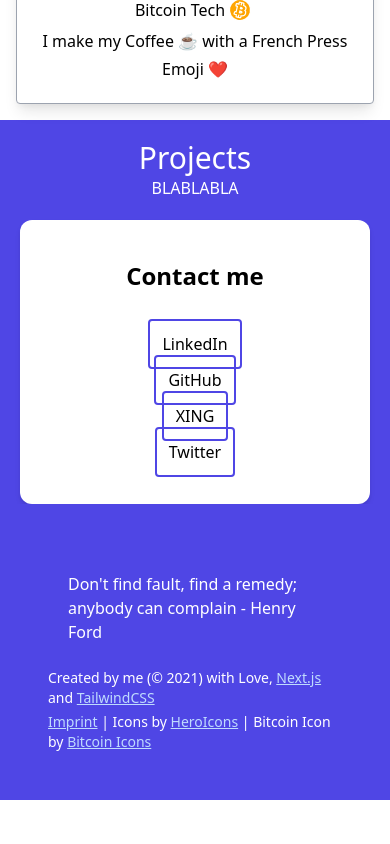
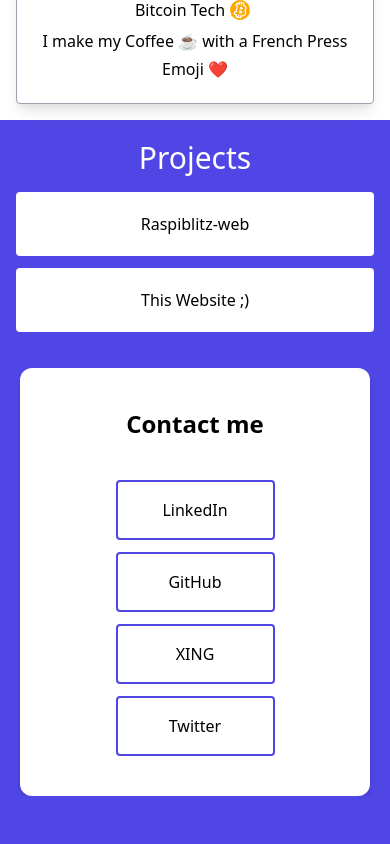
Before and after one commit to forsti0506/cstenglein.com, a Next.js app: page / in a window 390 px wide. Shown: the part 1800-2644 px from the top of the page. Before the commit the page ends 2600 px from the top, so only its background shows below. Built offline with nearby package versions, Linux system fonts and the light colour scheme.

Commit message:
work on projects, make contact buttons responsive

```diff
--- a/components/home-page/Contact.tsx
+++ b/components/home-page/Contact.tsx
@@ -4,38 +4,38 @@
 const Contact: FC = () => {
   return (
     <div className='bg-indigo-600'>
-      <section className='rounded-xl shadow-md bg-white text-black flex justify-center flex-col mx-5 xl:w-2/3 xl:mx-auto'>
+      <section className='flex flex-col justify-center mx-5 xl:w-2/3 xl:mx-auto rounded-xl shadow-md bg-white text-black'>
         <h4 className='my-10 text-2xl font-bold text-center'>Contact me</h4>
-        <ul className='list-none flex flex-col lg:flex-row items-center text-center justify-center pb-10 gap-3'>
-          <li>
-            <Link href='https://www.linkedin.com/in/christoph-tobias-stenglein-236453113/'>
-              <a className='contact-link' target='_blank' rel='noopener noreferrer'>
+        <article className='list-none flex flex-col lg:flex-row items-center text-center justify-center pb-10 px-4 gap-3'>
+          <Link href='https://www.linkedin.com/in/christoph-tobias-stenglein-236453113/' passHref>
+            <button className='contact-link'>
+              <a target='_blank' rel='noopener noreferrer'>
                 LinkedIn
               </a>
-            </Link>
-          </li>
-          <li>
-            <Link href='https://github.com/cstenglein'>
-              <a className='contact-link' target='_blank' rel='noopener noreferrer'>
+            </button>
+          </Link>
+          <Link href='https://github.com/cstenglein' passHref>
+            <button className='contact-link'>
+              <a target='_blank' rel='noopener noreferrer'>
                 GitHub
               </a>
-            </Link>
-          </li>
-          <li>
-            <Link href='https://www.xing.com/profile/ChristophTobias_Stenglein/cv'>
-              <a className='contact-link' target='_blank' rel='noopener noreferrer'>
+            </button>
+          </Link>
+          <Link href='https://www.xing.com/profile/ChristophTobias_Stenglein/cv' passHref>
+            <button className='contact-link'>
+              <a target='_blank' rel='noopener noreferrer'>
                 XING
               </a>
-            </Link>
-          </li>
-          <li>
-            <Link href='https://twitter.com/_cstenglein_'>
-              <a className='contact-link' target='_blank' rel='noopener noreferrer'>
+            </button>
+          </Link>
+          <Link href='https://twitter.com/_cstenglein_' passHref>
+            <button className='contact-link'>
+              <a target='_blank' rel='noopener noreferrer'>
                 Twitter
               </a>
-            </Link>
-          </li>
-        </ul>
+            </button>
+          </Link>
+        </article>
       </section>
     </div>
   );
--- a/components/home-page/Projects.tsx
+++ b/components/home-page/Projects.tsx
@@ -1,10 +1,15 @@
 import { FC } from 'react';
 
 const Projects: FC = () => {
-  return <section className='bg-indigo-600 py-5 text-white text-center'>
-    <h2 className='text-3xl'>Projects</h2>
-    <div>BLABLABLA</div>
-  </section>;
+  return (
+    <section className='bg-indigo-600 py-5 text-white text-center'>
+      <h2 className='text-3xl'>Projects</h2>
+      <article className='container flex flex-col lg:flex-row justify-center p-4 mx-auto gap-3'>
+        <article className='lg:w-1/3 bg-white text-black rounded p-5'>Raspiblitz-web</article>
+        <article className='lg:w-1/3 bg-white text-black rounded p-5'>This Website ;)</article>
+      </article>
+    </section>
+  );
 };
 
 export default Projects;
--- a/components/home-page/Skills.tsx
+++ b/components/home-page/Skills.tsx
@@ -4,7 +4,7 @@
 
 const Skills: FC = () => {
   return (
-    <section className='bg-white flex flex-col lg:flex-row justify-center container mx-auto py-4 gap-3 px-4'>
+    <section className='bg-white flex flex-col lg:flex-row justify-center container mx-auto p-4 gap-3'>
       <article className='skills-box -mt-10'>
         <h4 className='skills-title'>Languages</h4>
         <div className='p-2 text-blue-600'>
--- a/styles/globals.css
+++ b/styles/globals.css
@@ -13,7 +13,7 @@
 }
 
 .contact-link {
-  @apply w-1/2 p-3 mx-2 border-indigo-600 border-2 rounded hover:shadow-lg hover:bg-indigo-600 hover:text-white cursor-pointer;
+  @apply p-4 mx-2 w-1/2 lg:w-1/4 border-indigo-600 border-2 rounded hover:shadow-lg hover:bg-indigo-600 hover:text-white cursor-pointer;
 }
 
 .skills-box {
```
